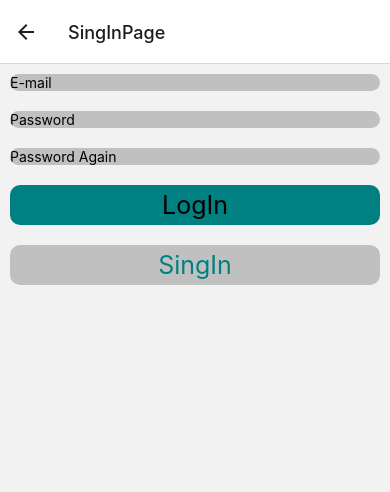
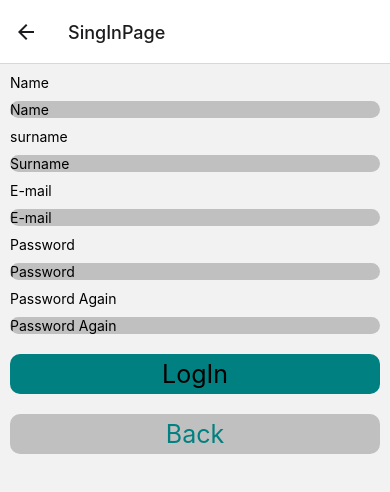
Before and after one commit to patika-128-react-native-bootcamp/Yavuz-Akpinar-Bitirme-Projesi, a React Native app: screen /SingInPage in a window 390 px wide. Shown: the top 492 px of the page. Built offline with nearby package versions, Linux system fonts and the light colour scheme.

Commit message:
feat:Formik implemented

```diff
--- a/package.json
+++ b/package.json
@@ -16,6 +16,7 @@
     "@react-navigation/native": "^6.0.6",
     "@react-navigation/native-stack": "^6.2.5",
     "axios": "^0.24.0",
+    "formik": "^2.2.9",
     "react": "17.0.2",
     "react-native": "0.66.4",
     "react-native-gesture-handler": "^2.1.0",
--- a/src/components/button/Buttonstyle.js
+++ b/src/components/button/Buttonstyle.js
@@ -5,6 +5,7 @@ const styles = {
     container:{
       backgroundColor:"teal",
       margin:10,
+      marginTop:20,
       alignItems:"center",
       padding:5,
       borderRadius:10
--- a/src/components/input/Input.js
+++ b/src/components/input/Input.js
@@ -1,14 +1,17 @@
 import React from "react";
-import { TextInput } from "react-native";
+import { Text, TextInput, View } from "react-native";
 import styles from "./InputStyles";
 
-const Input = ({placeholder,onChangeText,value}) => {
+const Input = ({placeholder,onChangeText,value, title}) => {
   return(
-    <TextInput
-      style={styles.container}
-      placeholder={placeholder}
-      onChangeText={onChangeText}
-      value={value}/>
+    <View>
+      <Text style={styles.title}>{title}</Text>
+      <TextInput
+        style={styles.container}
+        placeholder={placeholder}
+        onChangeText={onChangeText}
+        value={value}/>
+    </View>
   )
 }
 
--- a/src/components/input/InputStyles.js
+++ b/src/components/input/InputStyles.js
@@ -3,8 +3,12 @@ import { StyleSheet } from "react-native";
 const styles = StyleSheet.create({
   container:{
     backgroundColor:"silver",
-    margin:10,
+    marginLeft:10,
+    marginRight:10,
     borderRadius:10
+  },
+  title:{
+    padding:10
   }
 })
 
--- a/src/pages/login/LogInPage.js
+++ b/src/pages/login/LogInPage.js
@@ -1,19 +1,13 @@
 import { useNavigation } from "@react-navigation/native";
+import { Formik } from "formik";
 import React, { useState } from "react";
-import { SafeAreaView, Text } from "react-native";
+import { SafeAreaView, Text, View } from "react-native";
 import Button from "../../components/button/Button";
 import Input from "../../components/input/Input";
 
 const LogInPage = () => {
-  const [logInData, setLogInData] = useState({email:"", password: ""})
   const navigation = useNavigation()
 
-  const handleMail = ({mail}) => {
-    setLogInData({...logInData, email:mail})
-  }
-  const handlePassword = ({password}) => {
-    setLogInData({...logInData, password:password})
-  }
   const handleNavigateSingIn = () => {
     navigation.navigate("SingInPage")
   }
@@ -21,21 +15,33 @@ const LogInPage = () => {
     navigation.navigate("DrawerStack")
   }
 
-  return(
+  return (
     <SafeAreaView>
+      <Formik initialValues={{ email: '', password: '' }} onSubmit={handleNavigateLogIn}>
+        {({ values, handleSubmit, handleChange }) => (
+
+          <View>
             <Input
+              value={values.email}
+              title="User Name"
               placeholder="E-mail"
-        onChangeText={handleMail}/>
+              onChangeText={handleChange('email')} />
             <Input
+              value={values.password}
+              title="Password"
               placeholder="Password"
-       onChangeText={handlePassword}/>
+              onChangeText={handleChange('password')} />
             <Button
-        onPress={handleNavigateLogIn}
-        title="LogIn"/>
+              onPress={handleSubmit}
+              title="LogIn" />
+          </View>
+        )}
+      </Formik>
+
       <Button
         onPress={handleNavigateSingIn}
         theme="outline"
-        title="SingIn"/>
+        title="SingIn" />
     </SafeAreaView>
   )
 }
--- a/src/pages/singin/SingInPage.js
+++ b/src/pages/singin/SingInPage.js
@@ -1,24 +1,69 @@
 import React from "react";
-import { SafeAreaView, Text } from "react-native";
+import { SafeAreaView, Text, View } from "react-native";
 import Input from "../../components/input/Input";
 import Button from "../../components/button/Button";
+import { Formik } from "formik"
+import { useNavigation } from "@react-navigation/native";
+
 
 const SingInPage = () => {
+  const navigation = useNavigation()
+
+  const handleNavigateGoBack = () => {
+    navigation.goBack()
+  }
+
+
   return (
     <SafeAreaView>
+      <Formik
+        initialValues={{ name: '', surname: '', email: '', password: '', passwordagain: '' }}
+        onSubmit={() => {
+          navigation.navigate('LogInPage')
+          console.log("a")
+        }}>
+        {({ handleSubmit, values, handleChange }) => (
+          <View>
             <Input
-        placeholder="E-mail"
+              title="Name"
+              placeholder="Name"
+              value={values.name}
+              onChangeText={handleChange('name')}
             />
             <Input
-        placeholder="Password"
+              title="surname"
+              placeholder="Surname"
+              value={values.surname}
+              onChangeText={handleChange('surname')}
             />
             <Input
+              title="E-mail"
+              placeholder="E-mail"
+              value={values.email}
+              onChangeText={handleChange('email')}
+            />
+            <Input
+              title="Password"
+              placeholder="Password"
+              value={values.password}
+              onChangeText={handleChange('password')}
+            />
+            <Input
+              title="Password Again"
               placeholder="Password Again"
+              value={values.passwordagain}
+              onChangeText={handleChange('passwordagain')}
             />
-      <Button title="LogIn" />
             <Button
+              onPress={handleSubmit}
+              title="LogIn" />
+          </View>
+        )}
+      </Formik>
+      <Button
+        onPress={handleNavigateGoBack}
         theme="outline"
-        title="SingIn" />
+        title="Back" />
     </SafeAreaView>
   )
 }
```
Also changed, not shown: 1 other file (tests, documents, lock files or other folders). Lines whose indentation alone changed are shown as unchanged.
